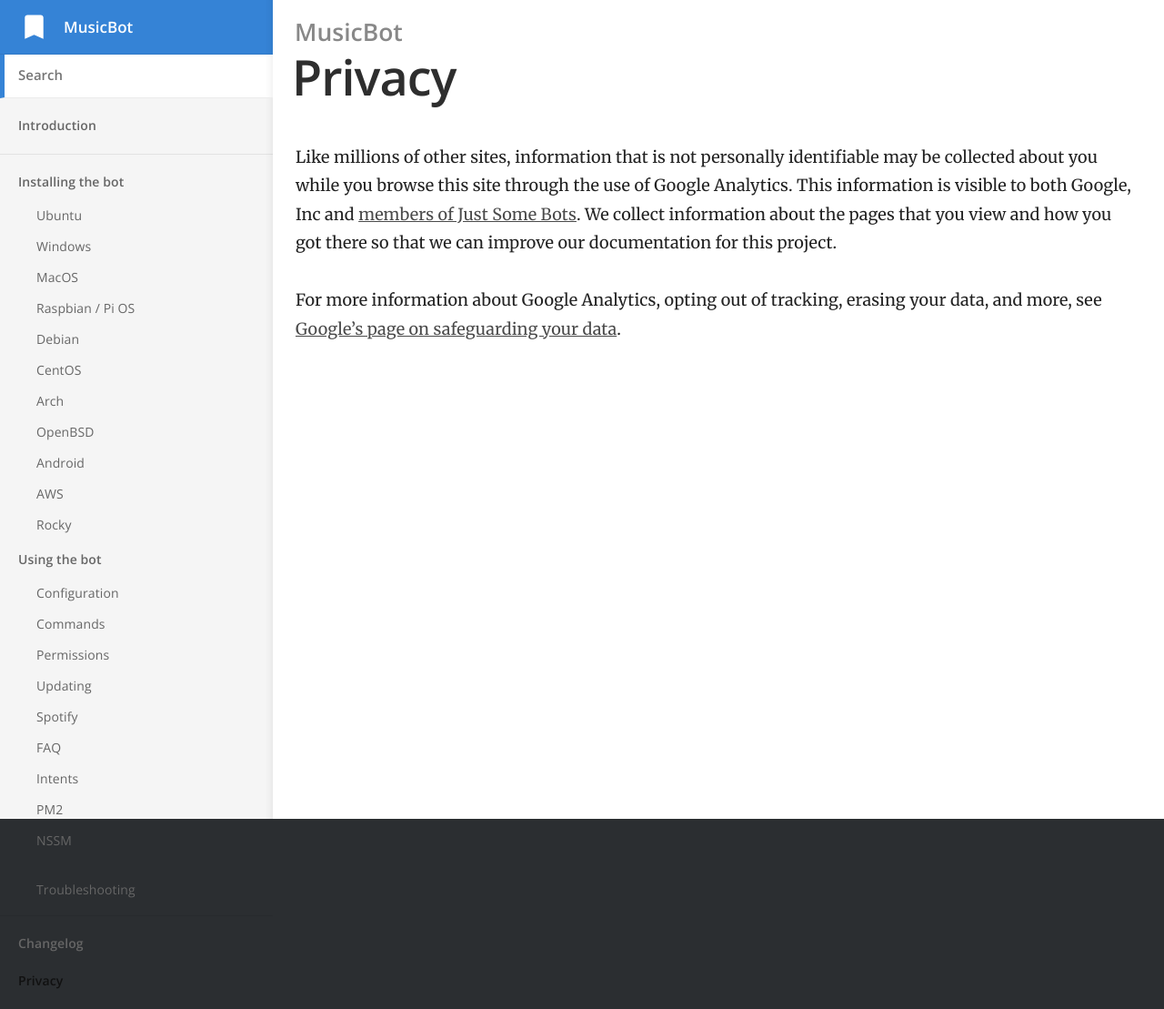
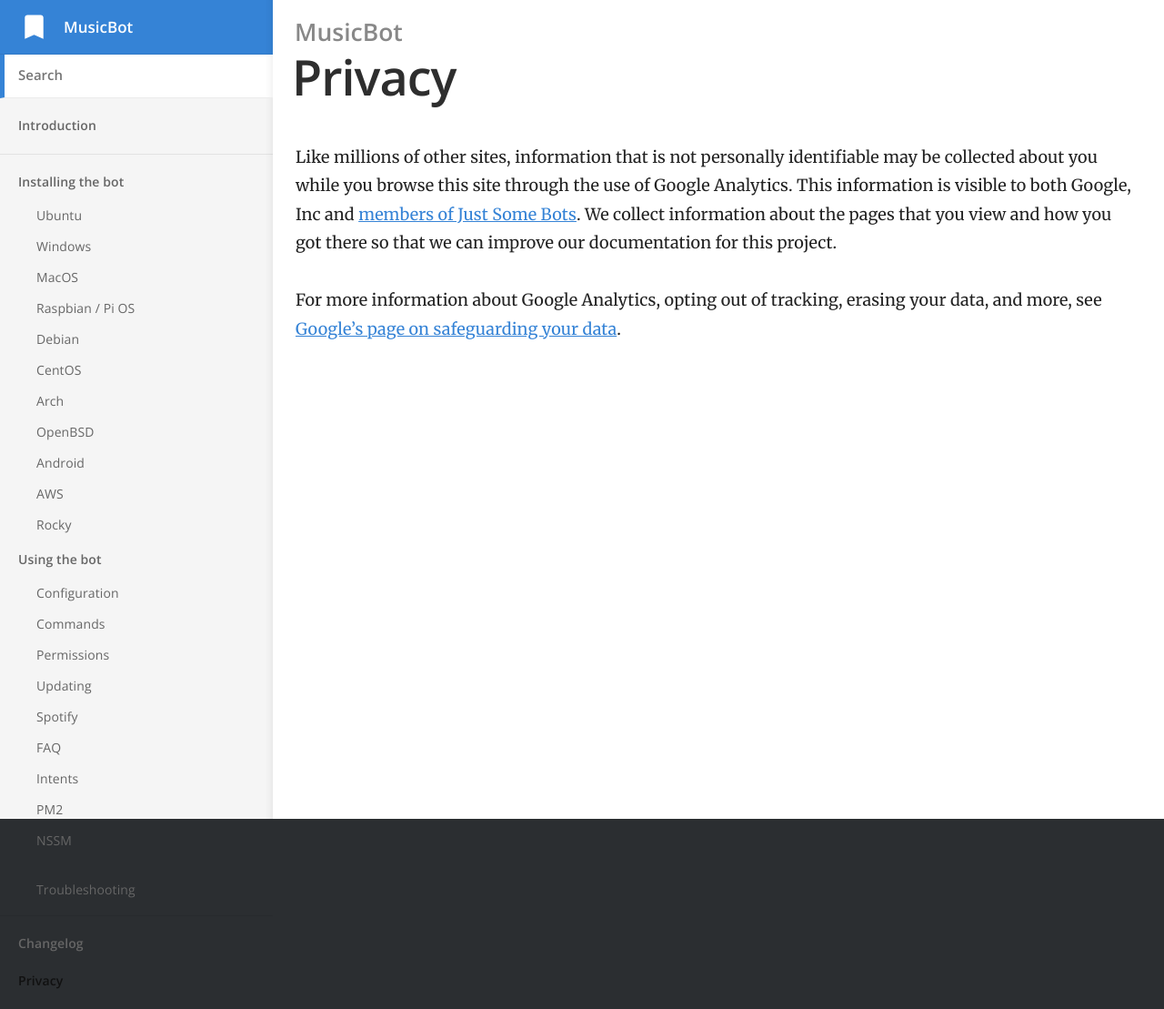
Before and after one commit to Just-Some-Bots/MusicBot, a Jekyll site: the page built from privacy.md, in a window 1280 px wide. Shown: the whole page at 91% size. Built offline with Jekyll 4.4.1, drawn with Linux system fonts in a browser that asks for light colours.

Commit message:
make links look more like links

```diff
--- a/_sass/_typography.scss
+++ b/_sass/_typography.scss
@@ -76,12 +76,13 @@ h6 {
 }
 
 a {
-	color: #4A4A4A;
+	color: #3583d6;
 	transition: color 0.2s ease;
+	cursor: pointer;
 }
 
 a:hover {
-	color: #111;
+	color: #4ca3ff;
 }
 
 p,
```
